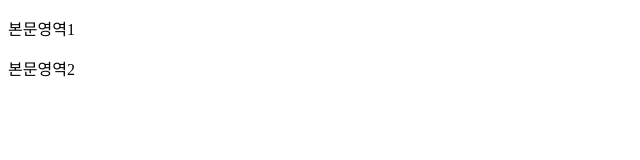
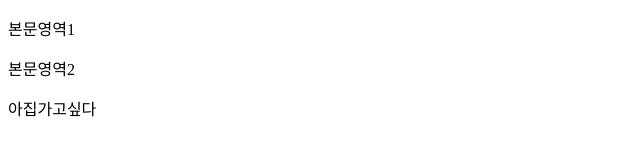
Before and after one commit to domogod7/------2-, a plain HTML site: page index.html in a window 1280 px wide. Shown: the whole page, without its empty margins (0-640 px from the left). Drawn offline with Linux system fonts and the light colour scheme.

Commit message:
modified:   index.html

```diff
--- a/index.html
+++ b/index.html
@@ -8,5 +8,6 @@
 <body>
     <p>본문영역1</p>
     <p>본문영역2</p>
+    <p>아집가고싶다</p>
 </body>
 </html>
```
